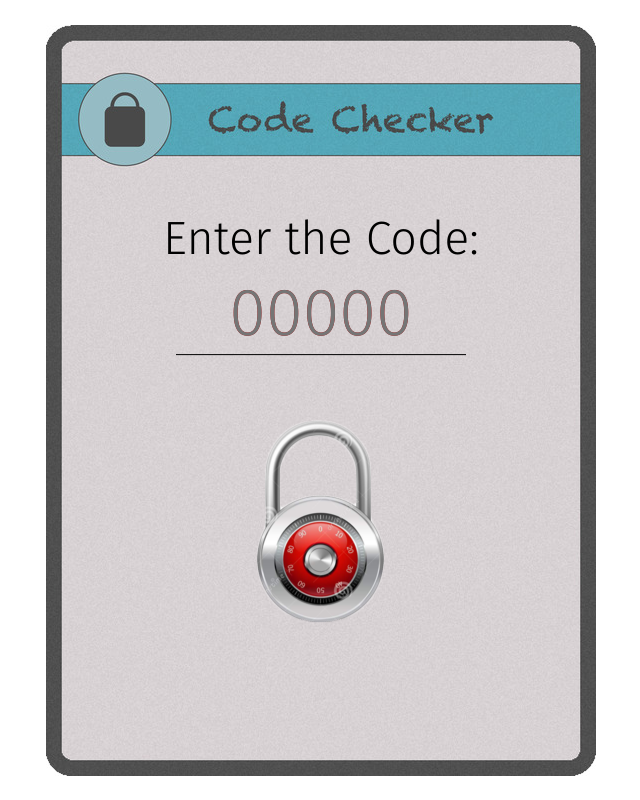
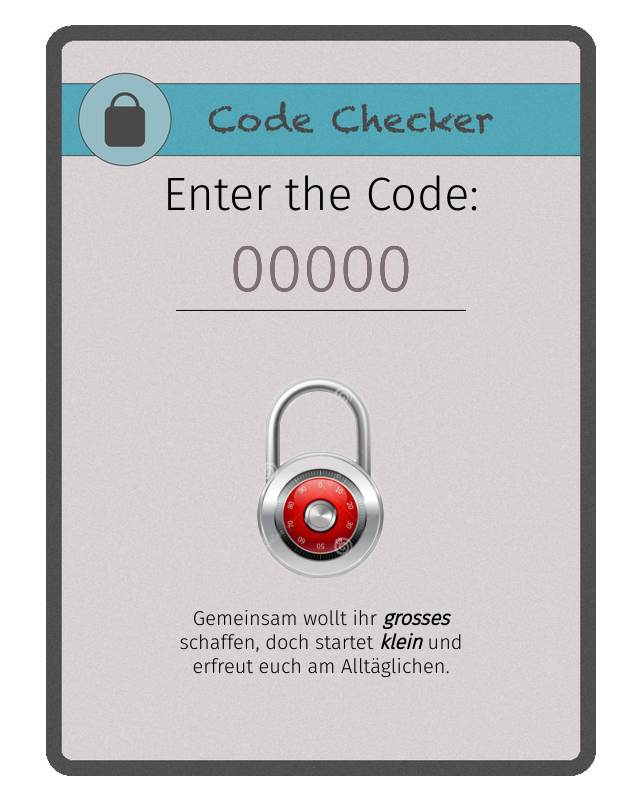
Before and after one commit to WeddingJM2019/EG2020, a plain HTML site: page docs/index.html in a window 1280 px wide. Shown: the whole page, without its empty margins (319-959 px from the left). Drawn offline with Linux system fonts and the light colour scheme.

Commit message:
text in image

```diff
--- a/docs/index.html
+++ b/docs/index.html
@@ -89,6 +89,16 @@ text-align: center;
 width: 100%;
 }
 
+.explanation {
+font-size: 15pt;
+  display: block;
+  margin-top:10px;
+margin-left: auto;
+margin-right: auto;
+text-align: center;
+width: 300px;
+}
+
 .out {
   display: block;
 margin-left: auto;
@@ -122,7 +132,7 @@ function validate() {
 
   if (valid_codes[valid_codes.length-1] == window.btoa(input_code)) {
     //document.getElementById("bg").style.backgroundImage = "url('saentis.jpg')"
-    window.open("saentis.jpg");
+    window.open("saentis-text.jpg");
   }
 
   /*document.getElementById("outcome").innerHTML = input_code*/
@@ -148,6 +158,9 @@ function validate() {
     <img id="outcome_img" src="img-wrong.png" alt="WRONG"/>
   </div>
 
+    <label class="explanation">Gemeinsam wollt ihr <i><b>grosses</b></i> schaffen, doch startet <i><b>klein</b></i> und erfreut euch
+    am Allt&auml;glichen.</label>
+
 </div>
 
 </body>
```
Also changed, not shown: docs/saentis-text.jpg (added).
